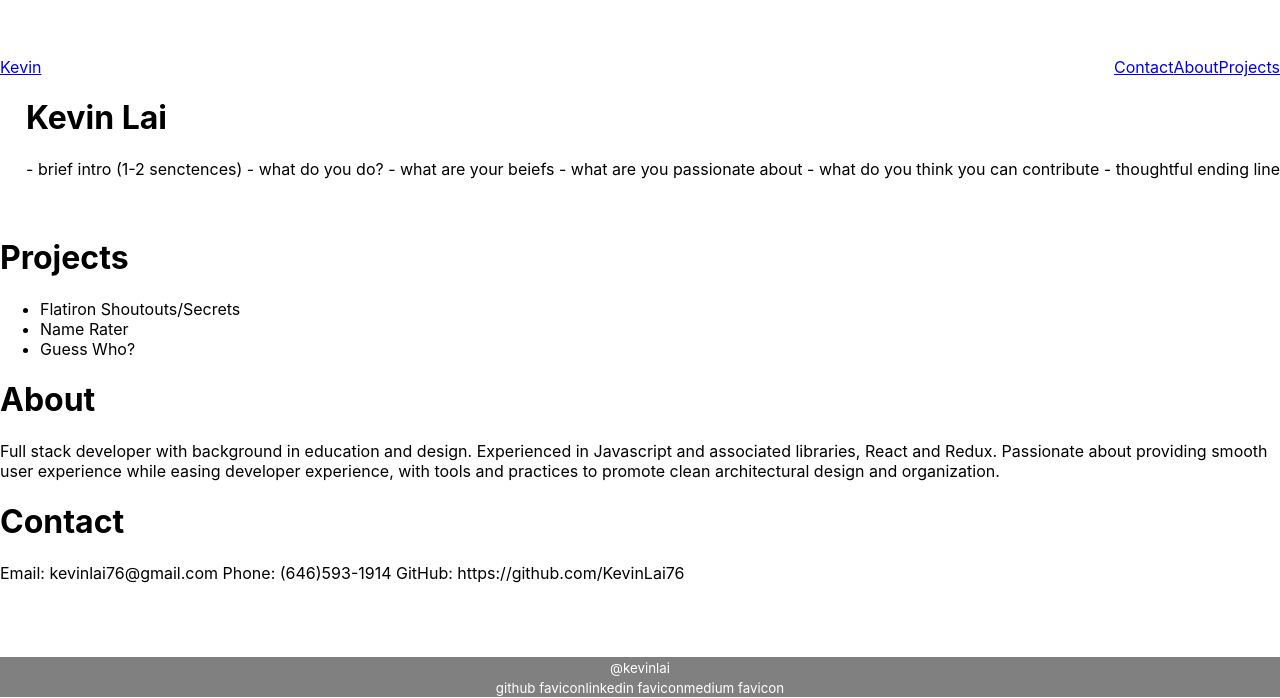
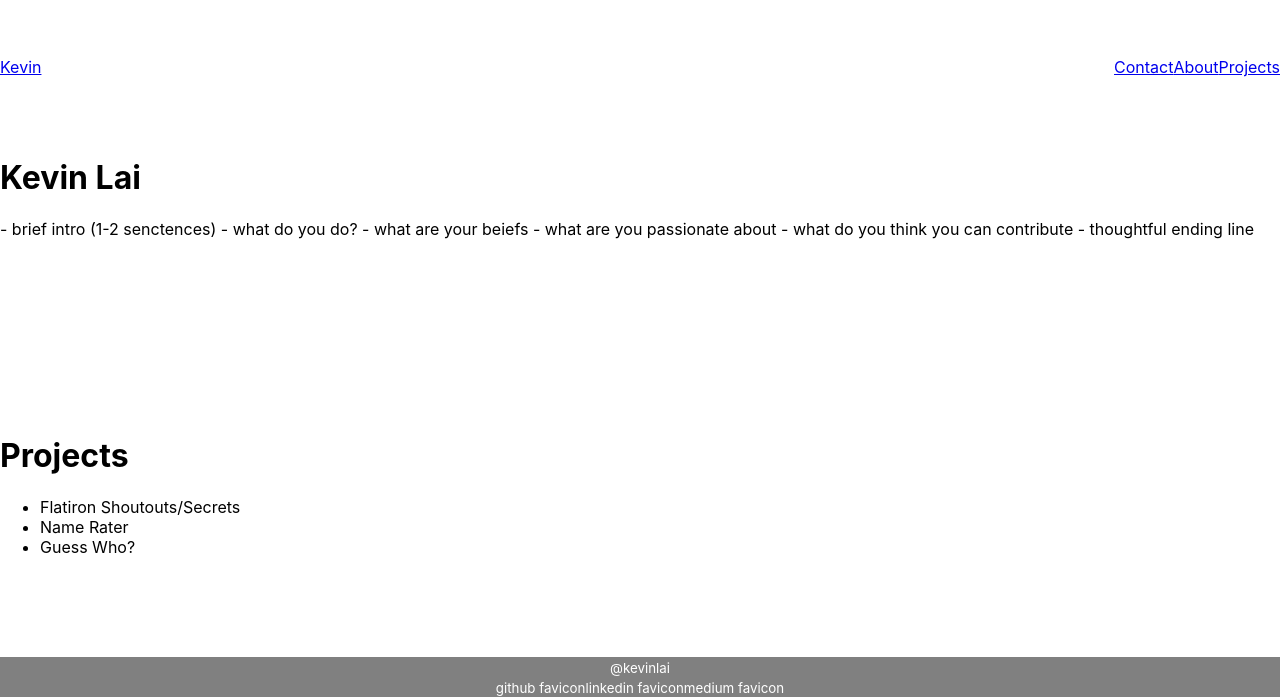
Before and after one commit to KevinLai76/website, a React (Create React App) app: page / in a window 1280 px wide. Shown: the part 103-801 px from the top of the page. Built offline with nearby package versions, Linux system fonts and the light colour scheme.

Commit message:
homepage formatting

```diff
--- a/src/index.css
+++ b/src/index.css
@@ -43,9 +43,22 @@ code {
 }
 
 .bio-section {
-  float: right;
+  /* float: right; */
+  padding-top: 5em;
 }
 
 .project-section {
   padding-top: 10em;
+  float: left;
 }
+
+.about-section {
+  padding-top: 10em;
+  float: right;
+}
+
+.contact-section {
+  padding-top: 10em;
+  padding-bottom: 5em;
+  float: left;
+}
```
